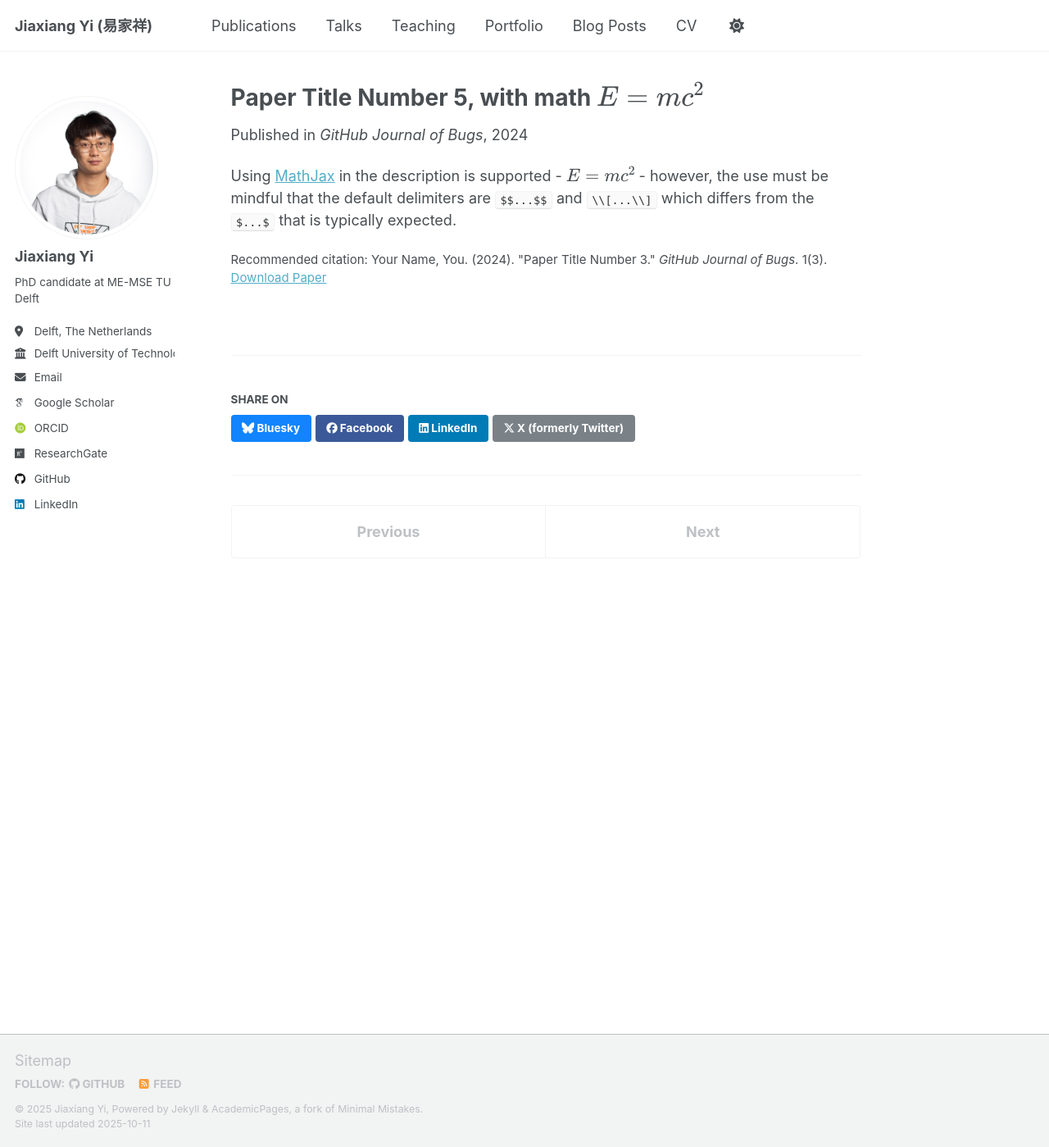
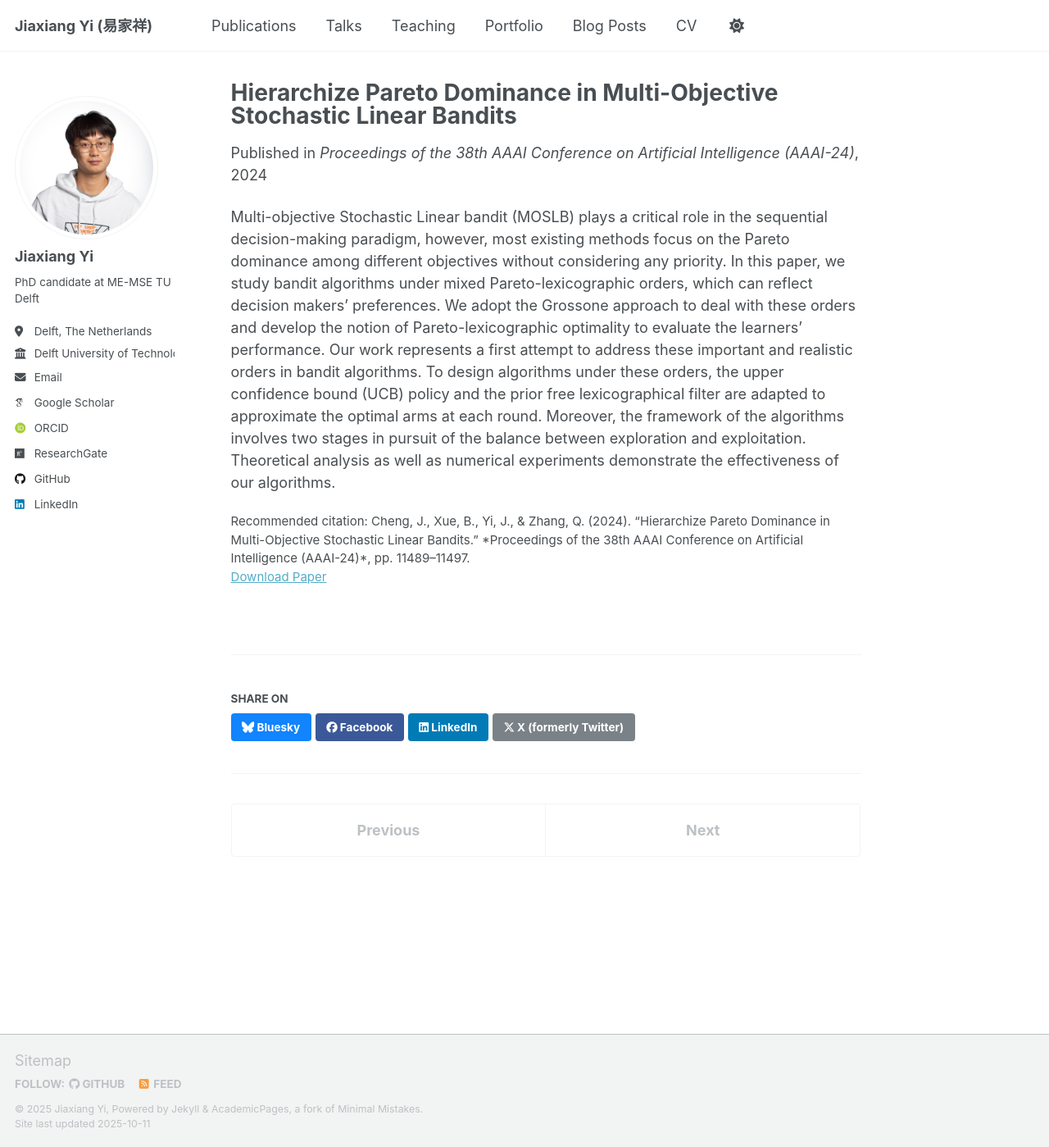
Before and after one commit to JiaxiangYi96/JiaxiangYi96.github.io, a Jekyll site: the page built from _publications/2025-06-08-paper-title-number-5.md, in a window 1280 px wide and 1399 px high. Shown: the whole window at 82% size. Built offline with Jekyll 4.4.1, drawn with Linux system fonts in a browser that asks for light colours; some web fonts are replaced; a script that is not in the unit is left out.

Commit message:
add conference papers

```diff
--- a/_publications/2025-06-08-paper-title-number-5.md
+++ b/_publications/2025-06-08-paper-title-number-5.md
@@ -1,13 +1,13 @@
 ---
-title: "Paper Title Number 5, with math $$E=mc^2$$"
+title: "Hierarchize Pareto Dominance in Multi-Objective Stochastic Linear Bandits"
 collection: publications
-category: conferences
-permalink: /publication/2024-02-17-paper-title-number-4
-excerpt: 'This paper is about a famous math equation, $$E=mc^2$$'
-date: 2024-02-17
-venue: 'GitHub Journal of Bugs'
-paperurl: 'http://academicpages.github.io/files/paper3.pdf'
-citation: 'Your Name, You. (2024). &quot;Paper Title Number 3.&quot; <i>GitHub Journal of Bugs</i>. 1(3).'
+category: conference
+permalink: /publication/2024-02-hierarchize-pareto-dominance
+excerpt: "This paper introduces mixed Pareto-lexicographic orders for multi-objective stochastic linear bandits, allowing algorithms to capture both Pareto and lexicographic preferences via the Grossone methodology."
+date: 2024-02-27
+venue: "Proceedings of the 38th AAAI Conference on Artificial Intelligence (AAAI-24)"
+paperurl: "https://ojs.aaai.org/index.php/AAAI/article/view/29030"
+citation: "Cheng, J., Xue, B., Yi, J., & Zhang, Q. (2024). “Hierarchize Pareto Dominance in Multi-Objective Stochastic Linear Bandits.” *Proceedings of the 38th AAAI Conference on Artificial Intelligence (AAAI-24)*, pp. 11489–11497."
 ---
 
-Using [MathJax](https://www.mathjax.org/) in the description is supported - $$E=mc^2$$ - however, the use must be mindful that the default delimiters are `$$...$$` and `\\[...\\]` which differs from the `$...$` that is typically expected.
+Multi-objective Stochastic Linear bandit (MOSLB) plays a critical role in the sequential decision-making paradigm, however, most existing methods focus on the Pareto dominance among different objectives without considering any priority. In this paper, we study bandit algorithms under mixed Pareto-lexicographic orders, which can reflect decision makers' preferences. We adopt the Grossone approach to deal with these orders and develop the notion of Pareto-lexicographic optimality to evaluate the learners' performance. Our work represents a first attempt to address these important and realistic orders in bandit algorithms. To design algorithms under these orders, the upper confidence bound (UCB) policy and the prior free lexicographical filter are adapted to approximate the optimal arms at each round. Moreover, the framework of the algorithms involves two stages in pursuit of the balance between exploration and exploitation. Theoretical analysis as well as numerical experiments demonstrate the effectiveness of our algorithms.
```
Also changed, not shown: _publications/2023-10-10-papers-rvesimulator-number-4.md (added, +15 -0 lines), _publications/2024-02-17-paper-title-number-4.md (deleted, +0 -13 lines).
